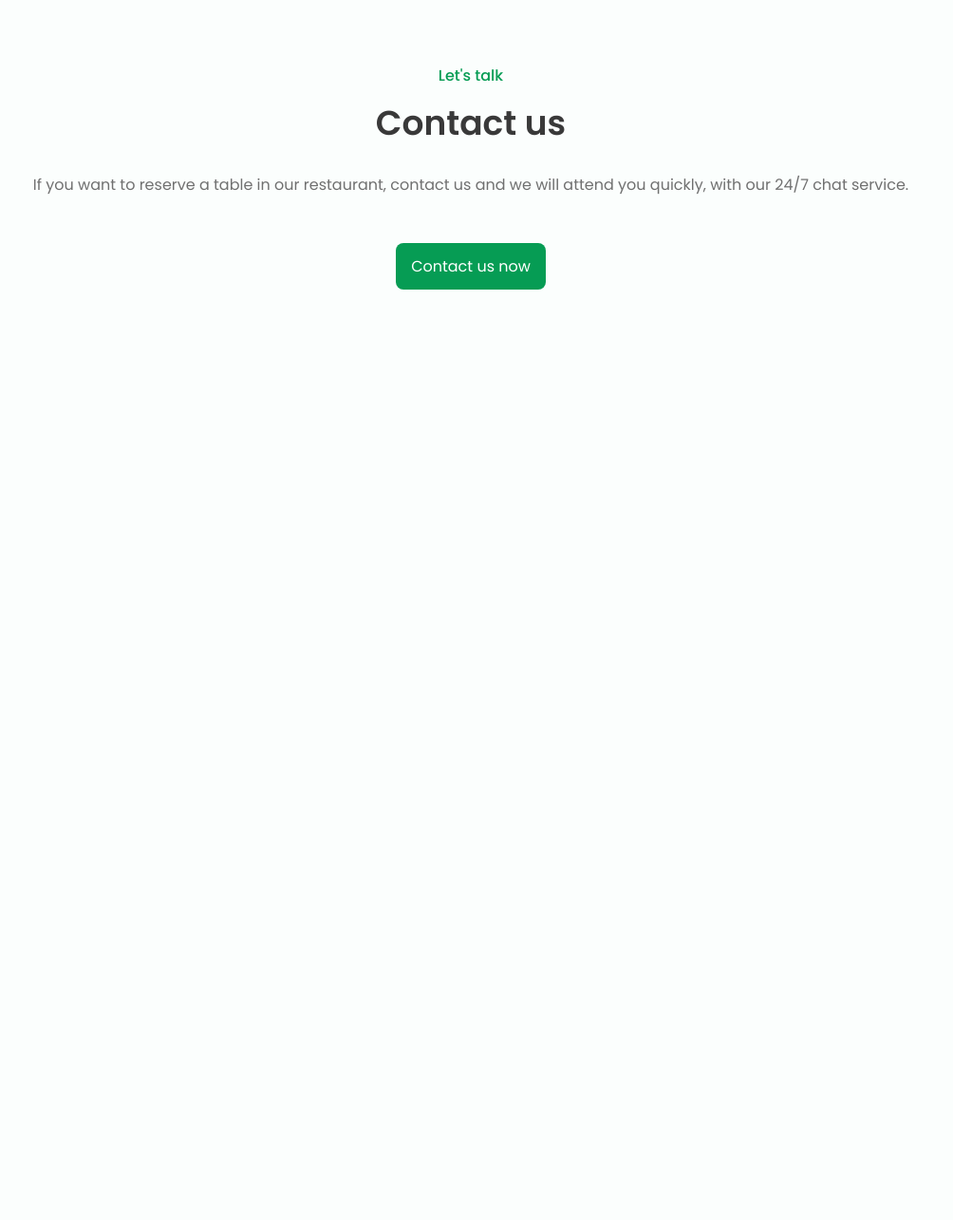
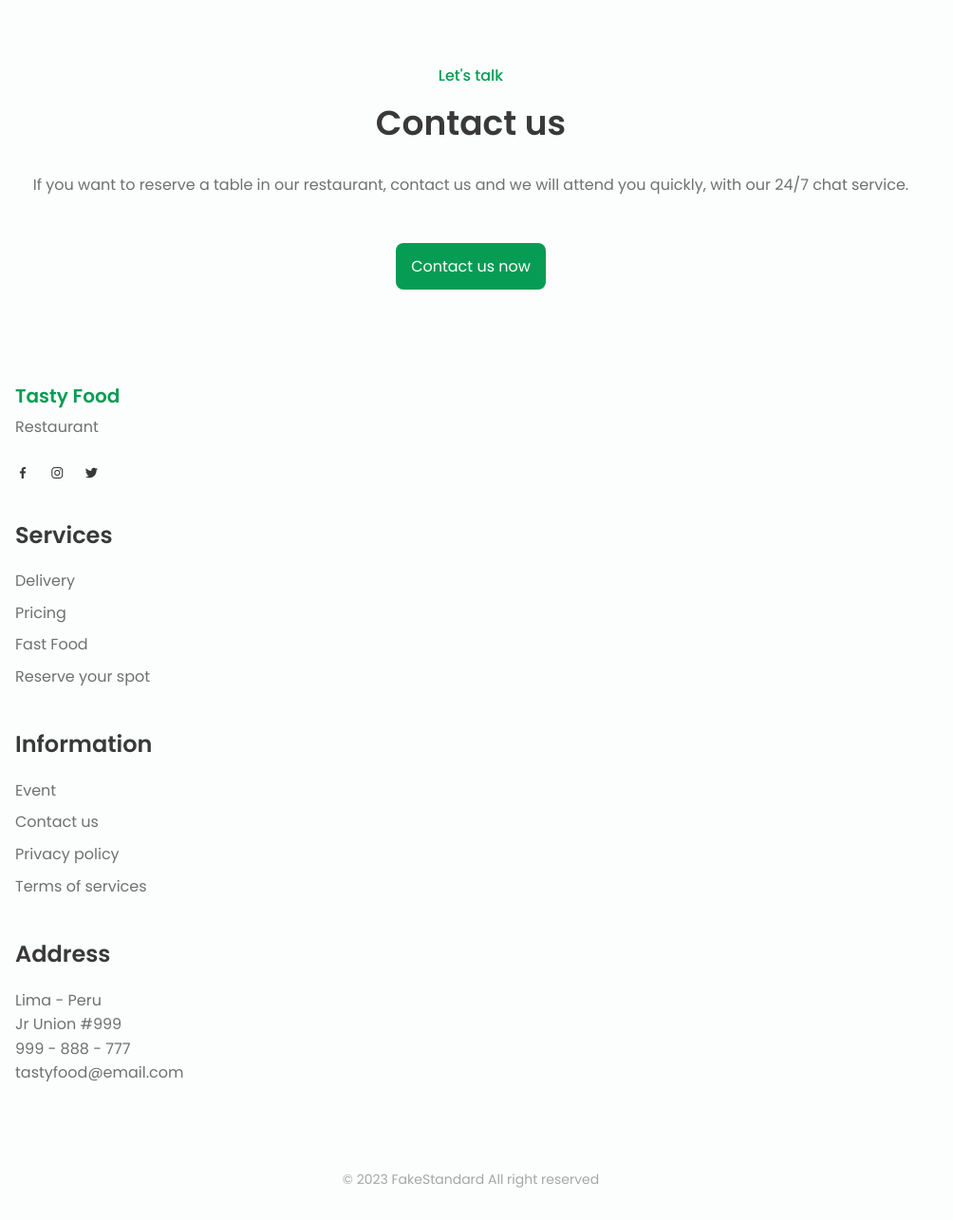
Before and after one commit to FakeStandard/responsive-tasty-restaurant, a plain HTML site: page index.html in a window 1280 px wide. Shown: the part 3197-4482 px from the top of the page at 95% size, without its empty margins (0-1004 px from the left). Before the commit the page ends 3630 px from the top, so only its background shows below. Drawn offline with nearby package versions, Linux system fonts and the light colour scheme.

Commit message:
add footer

```diff
--- /dev/null
+++ b/assets/css/footer.css
@@ -0,0 +1,48 @@
+.footer-container {
+    grid-template-columns: repeat(auto-fit, mimax(220px, 1fr));
+    row-gap: 2rem;
+}
+
+.footer-content {
+}
+
+.footer-logo {
+    font-size: var(--h3-font-size);
+    color: var(--first-color);
+    font-weight: var(--font-semi-bold);
+}
+
+.footer-description {
+    display: block;
+    font-size: var(--smail-font-size);
+    margin: 0.25rem 0 var(--mb-3);
+}
+
+.footer-social {
+    font-size: 1.5ream;
+    color: var(--title-color);
+    margin-right: var(--mb-2);
+}
+
+.footer-title {
+    font-size: var(--h2-font-size);
+    color: var(--title-color);
+    margin-bottom: var(--mb-2);
+}
+
+.footer-link {
+    display: inline-block;
+    color: var(--text-color);
+    margin-bottom: var(--mb-1);
+}
+
+.footer-link:hover {
+    color: var(--first-color);
+}
+
+.footer-copy {
+    text-align: center;
+    font-size: var(--small-font-size);
+    color: var(--text-color-light);
+    margin-top: 3.5rem;
+}
--- a/assets/css/main.css
+++ b/assets/css/main.css
@@ -9,3 +9,4 @@
 @import "./menu.css";
 @import "./app.css";
 @import "./contact.css";
+@import "./footer.css";
--- a/index.html
+++ b/index.html
@@ -437,8 +437,51 @@
     </main>
 
     <!--FOOTER-->
-    <footer class="footer section bd-container">
+    <footer id="footer" class="section bd-container">
+        <div class="footer-container bd-grid">
+            <div class="footer-content">
+                <a class="footer-logo" href="#">Tasty Food</a>
+                <span class="footer-description">Restaurant</span>
 
+                <div>
+                    <a class="footer-social" href="#"><i class="bx bxl-facebook"></i></a>
+                    <a class="footer-social" href="#"><i class="bx bxl-instagram"></i></a>
+                    <a class="footer-social" href="#"><i class="bx bxl-twitter"></i></a>
+                </div>
+            </div>
+
+            <div class="footer-content">
+                <h3 class="footer-title">Services</h3>
+                <ul>
+                    <li><a class="footer-link" href="#">Delivery</a></li>
+                    <li><a class="footer-link" href="#">Pricing</a></li>
+                    <li><a class="footer-link" href="#">Fast Food</a></li>
+                    <li><a class="footer-link" href="#">Reserve your spot</a></li>
+                </ul>
+            </div>
+
+            <div class="footer-content">
+                <h3 class="footer-title">Information</h3>
+                <ul>
+                    <li><a class="footer-link" href="#">Event</a></li>
+                    <li><a class="footer-link" href="#">Contact us</a></li>
+                    <li><a class="footer-link" href="#">Privacy policy</a></li>
+                    <li><a class="footer-link" href="#">Terms of services</a></li>
+                </ul>
+            </div>
+
+            <div class="footer-content">
+                <h3 class="footer-title">Address</h3>
+                <ul>
+                    <li>Lima - Peru</li>
+                    <li>Jr Union #999</li>
+                    <li>999 - 888 - 777</li>
+                    <li>tastyfood@email.com</li>
+                </ul>
+            </div>
+
+            <p class="footer-copy">&#169; 2023 FakeStandard All right reserved</p>
+        </div>
     </footer>
 
     <!--SCROLL REVEAL-->
```
